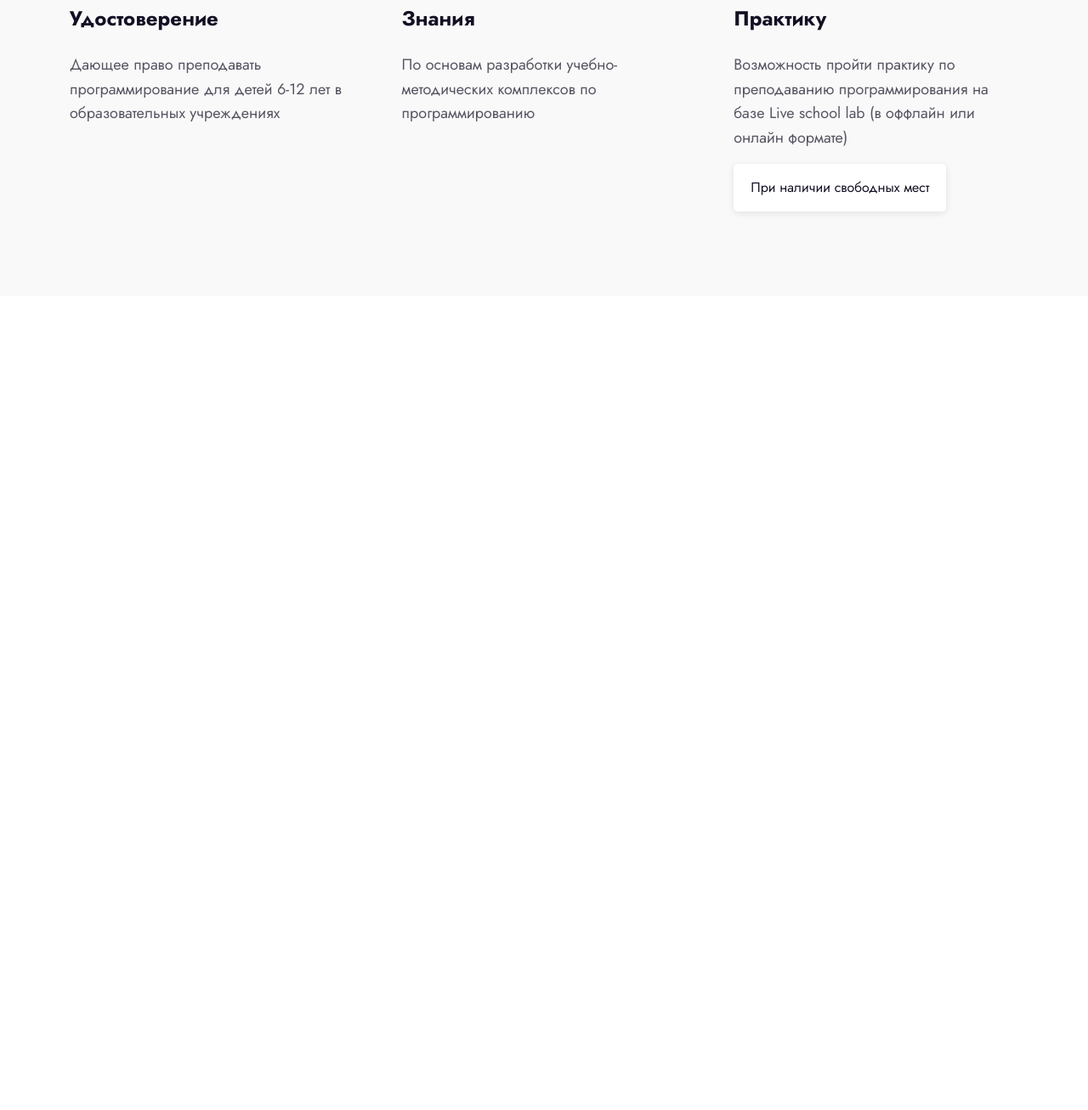
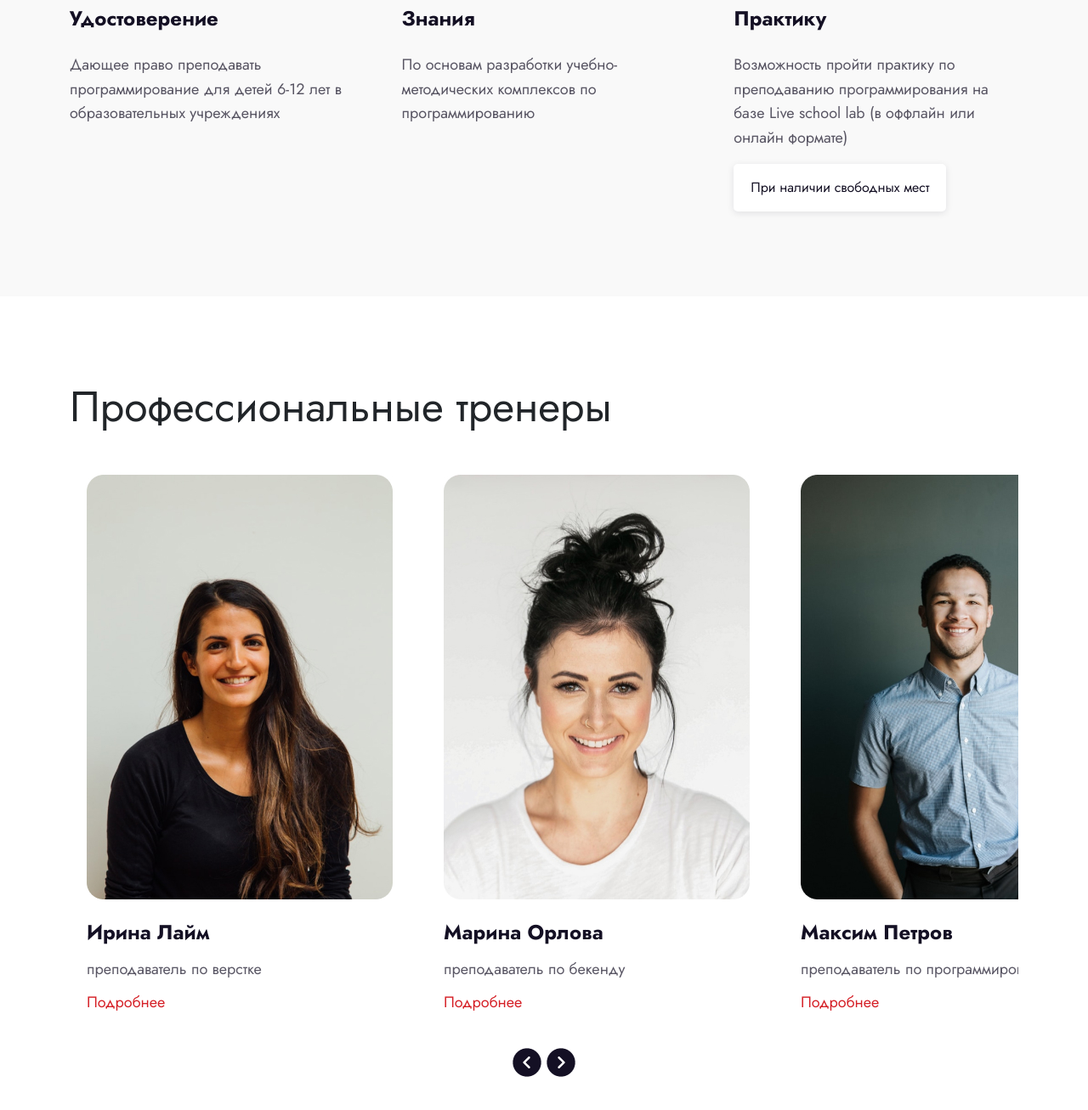
Before and after one commit to CheateRYT/Liveschool, a website: page index.html in a window 1280 px wide. Shown: the part 1593-2900 px from the top of the page at 85% size. Before the commit the page ends 1942 px from the top, so only its background shows below. Drawn offline with Linux system fonts and the light colour scheme.

Commit message:
team block added

```diff
--- a/index.html
+++ b/index.html
@@ -106,5 +106,41 @@
 </div>
       </div>
     </section>
+    <div class="container">
+      <section class="team">
+        <h3 class="team__title">Профессиональные тренеры</h3>
+        <div class="team__slider">
+          <div class="team__card">
+            <img src="./img/irina.jpg" alt="Фото 1" class="team__photo">
+            <h4 class="team__name">Ирина Лайм</h4>
+            <p class="team__profession">преподаватель по верстке</p>
+            <p class="team__description">Подробнее</p>
+          </div>
+          <div class="team__card">
+            <img src="./img/marina.jpg" alt="Фото 2" class="team__photo">
+            <h4 class="team__name">Марина Орлова</h4>
+            <p class="team__profession">преподаватель по бекенду</p>
+            <p class="team__description">Подробнее</p>
+          </div>
+          <div class="team__card">
+            <img src="./img/max.jpg" alt="Фото 3" class="team__photo">
+            <h4 class="team__name">Максим Петров</h4>
+            <p class="team__profession">преподаватель по программированию</p>
+            <p class="team__description">Подробнее</p>
+          </div>
+          <div class="team__card">
+            <img src="./img/konstantin.jpg" alt="Фото 4" class="team__photo">
+            <h4 class="team__name">Константин Назаров</h4>
+            <p class="team__profession">Преподователь по базам данных</p>
+            <p class="team__description">Подробнее</p>
+          </div>
+        </div>
+        <div class="team__arrows">
+          <img src="./img/arrow-left.png" alt="Стрелка влево" class="team__arrow team__arrow--left">
+          <img src="./img/arrow-right.png" alt="Стрелка вправо" class="team__arrow team__arrow--right">
+        </div>
+      </section>
+    </div>
+
   </body>
 </html>
--- /dev/null
+++ b/scss/components/slider/_slider.scss
@@ -0,0 +1,82 @@
+.team {
+  padding: 100px 0;
+  .team__title {
+    font-size: 50px;
+    margin-bottom: 30px;
+  }
+
+  .team__slider {
+    display: flex;
+    overflow-x: hidden;
+
+    // width: 1080px; /* Ширина слайдера для 3 карточек */
+
+    .team__card {
+      flex-shrink: 0;
+      margin-right: 20px; /* Для отступов между карточками */
+      padding: 20px;
+      background-color: #fff;
+
+
+      &:last-of-type {
+        margin-right: 0; /* Для удаления отступа после последней карточки */
+      }
+
+      .team__photo {
+        width: 360px;
+        height: 500px;
+        object-fit: cover;
+        margin-bottom: 20px;
+      }
+
+      .team__name {
+        font-size: 24px;
+        margin-bottom: 10px;
+        color: #141024;
+        font-style: normal;
+        font-weight: 600;
+        line-height: 160%;
+      }
+
+      .team__profession{
+        font-size: 18px;
+        margin-bottom: 10px;
+        color: rgba(20, 16, 36, 0.70);
+          font-style: normal;
+          font-weight: 400;
+          line-height: 160%;
+      }
+
+      .team__description {
+        color: #D52027;
+        font-size: 18px;
+        font-style: normal;
+        font-weight: 400;
+        line-height: 160%;
+        cursor: pointer;
+      }
+    }
+  }
+
+  &__arrows {
+    display: flex;
+    justify-content: center;
+
+    &__arrow {
+      width: 40px;
+      height: 40px;
+      border: 2px solid #000;
+      border-radius: 50%;
+      margin: 0 10px;
+      cursor: pointer;
+    }
+
+    &__arrow--left {
+      transform: rotate(45deg);
+    }
+
+    &__arrow--right {
+      transform: rotate(-135deg);
+    }
+  }
+}
--- a/scss/main.scss
+++ b/scss/main.scss
@@ -6,7 +6,7 @@
 
 @import './components/advantages/advantages';
 @import './components/course-results/course-results';
-
+@import './components/slider/slider';
 *{
   font-family: 'Jost', sans-serif !important;
 }
```
Also changed, not shown: css/main.css, css/main.min.css, img/arrow-left.png (added), img/arrow-right.png (added), img/irina.jpg (added), img/konstantin.jpg (added), img/marina.jpg (added), img/max.jpg (added).
